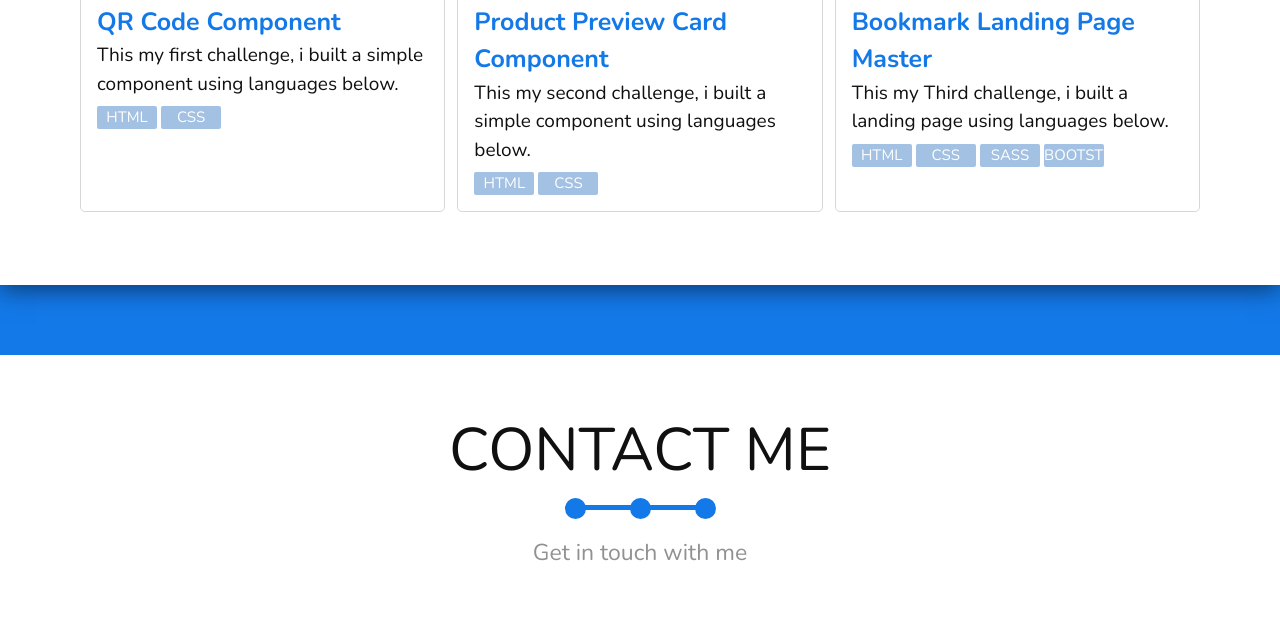
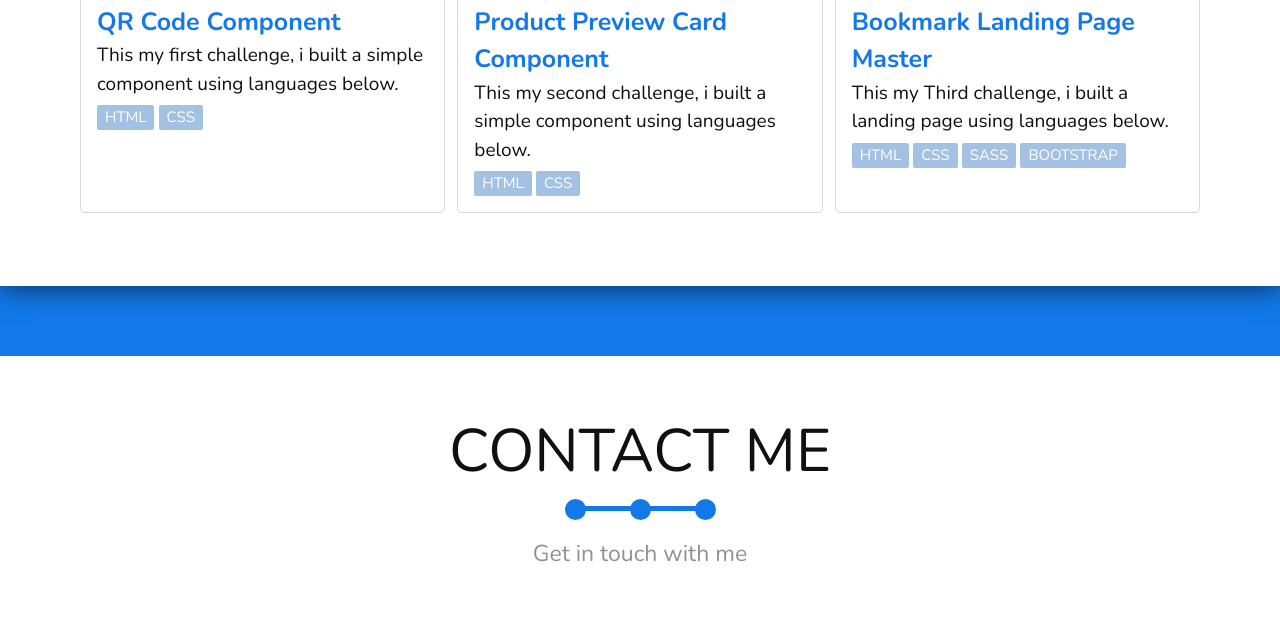
Before and after one commit to lazatdev/portfolio, a plain HTML site: page index.html in a window 1280 px wide. Shown: the part 2142-2769 px from the top of the page. Drawn offline with nearby package versions, Linux system fonts and the light colour scheme.

Commit message:
edit style skill class

```diff
--- a/styles/main.css
+++ b/styles/main.css
@@ -634,15 +634,13 @@ header .nav-menu li a
     display: inline-block;
     text-align: center;
     text-transform: uppercase;
-    width: 60px;
-    height: 23px;
     line-height: 23px;
     background-color: #a3c1e2;
     color: #fff;
     border-radius: 2px;
     font-size: 15px;
     font-weight: 300;
-    /* cursor: pointer; */
+    padding: 1px 8px;
 }
 
 .portfolio .items .item .item-details .item-skills .skill::selection
```
